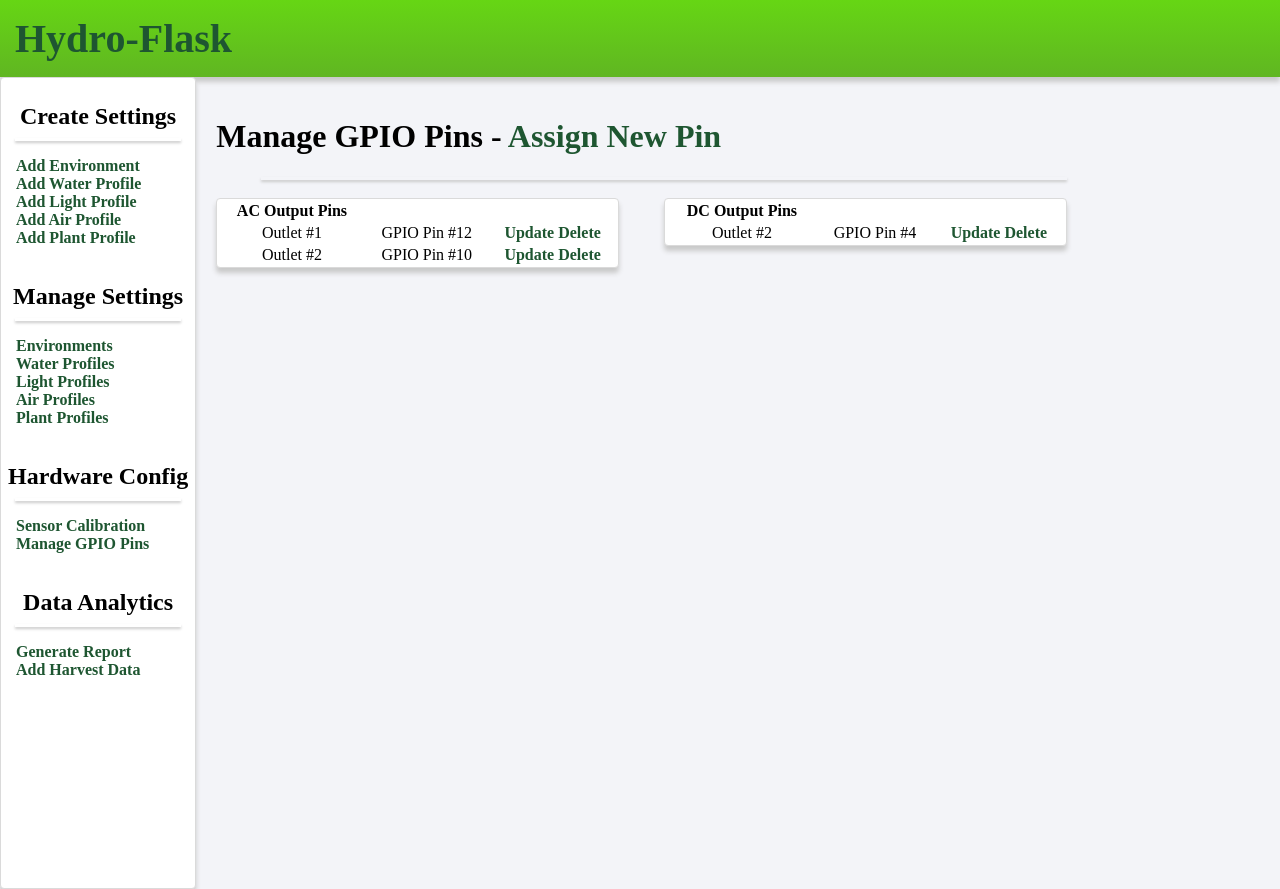
After one commit to ahensley149/hydro_flask, a Flask app: page /pins in a window 1280 px wide. The commit adds this page. Run offline with Flask 2, Linux system fonts and the light colour scheme; data comes from the database, SQL or seed files in the repository; both versions use the stored data as it was after the commit.

Commit message:
Added Pin class and Sensor Calibration, also refined design on pages

```diff
--- a/static/css/main.css
+++ b/static/css/main.css
@@ -46,7 +46,7 @@ ul {
     float:left;
 }
 
-.environments{
+.environments, .sensors{
     display:grid;
     grid-template-columns: 1fr 1fr;
     gap: 1em;
@@ -58,7 +58,7 @@ ul {
     gap: 1em;
 }
 
-.water, .plant, .light {
+.water, .plant, .light, .air, .pin {
     background-color: #fff;
     text-align: center;
     box-shadow: 0px 5px 5px #c9c9c9;
@@ -68,7 +68,7 @@ ul {
     margin-top:10px;
 }
 
-.environment{
+.environment, .sensor{
     background-color: #fff;
     text-align: center;
     box-shadow: 0px 5px 5px #c9c9c9;
--- a/templates/add_light.html
+++ b/templates/add_light.html
@@ -12,9 +12,9 @@
         <input type="text" name="model" id="model">
         <br /><br />
         <label>Start Time: </label>
-        <input type="time" name="start_time" id="start_time">
+        <input type="time" name="start_time" id="start_time" value="05:00">
         <label>End Time: </label>
-        <input type="time" name="end_time" id="end_time">
+        <input type="time" name="end_time" id="end_time" value="19:00">
         <br /><br />
         <input type="submit" value="Add Light Profile">
     </form>
--- a/templates/dashboard.html
+++ b/templates/dashboard.html
@@ -14,6 +14,8 @@
                 <ul>
                     {% for plant in enviro.plants %}
                         <li>{{ plant.name }}</li>
+                        {{ plant }}
+                        <li>{{ plant.plant_date }}</li>
                     {% endfor %}
                 </ul>
             </div>
--- /dev/null
+++ b/templates/index_pins.html
@@ -0,0 +1,51 @@
+{% extends 'layout.html' %}
+{% block body %}
+<div class="content">
+    <h1>Manage GPIO Pins - <a href = "/add_pin">Assign New Pin</a></h1>
+    <hr class="line">
+    <table class="pin" width="45%" style="float:left;">
+        <tr>
+            <th>
+                AC Output Pins
+            </th>
+        </tr>
+        {% for ac_pin in ac_pins %}
+        <tr>
+            <td>
+                Outlet #{{ ac_pin.num }}
+            </td>
+            <td>
+                GPIO Pin #{{ ac_pin.gpio_pin }}
+            </td>
+            <td>
+                <a href ="/update_pin/{{ac_pin.id}}">Update</a>
+                <a href ="/delete_pin/{{ac_pin.id}}">Delete</a>
+            </td>
+        </tr>
+        {% endfor %}
+    </table>
+    <table class="pin" width="45%" style="margin-left:5%;float:left;">
+        <tr>
+            <th>
+                DC Output Pins
+            </th>
+        </tr>
+        {% for dc_pin in dc_pins %}
+        <tr>
+            <td>
+                Outlet #{{ dc_pin.num }}
+            </td>
+            <td>
+                GPIO Pin #{{ dc_pin.gpio_pin }}
+            </td>
+            <td>
+                <a href ="/update_pin/{{dc_pin.id}}">Update</a>
+                <a href ="/delete_pin/{{dc_pin.id}}">Delete</a>
+            </td>
+        </tr>
+        {% endfor %}
+    </table>
+
+    </div>
+</div>
+{% endblock %}
--- a/templates/layout.html
+++ b/templates/layout.html
@@ -33,6 +33,13 @@
                 <li><a href = "/plant">Plant Profiles</a></li>
             </ul>
             <br />
+            <h2 class="nav_title">Hardware Config</h2>
+            <hr class="line">
+            <ul>
+                <li><a href="/sensors">Sensor Calibration</a></li>
+                <li><a href="/pins">Manage GPIO Pins</a></li>
+            </ul>
+            <br />
             <h2 class="nav_title">Data Analytics</h2>
             <hr class = "line">
             <ul>
--- a/views.py
+++ b/views.py
@@ -1,4 +1,4 @@
-from datetime import datetime
+from datetime import datetime, date
 from sensor_data import current_ph, current_ec
 from models import *
 
@@ -29,6 +29,7 @@ def add_environment():
     plants = Plant.query.all()
     waters = Water.query.all()
     lights = Light.query.all()
+    airs = Air.query.all()
 
     if request.method == 'POST':
         name = request.form['name']
@@ -40,16 +41,14 @@ def add_environment():
         air_pump = request.form['air_pump']
         ph_solenoid = request.form['ph_solenoid']
         nutrient_solenoid = request.form['nutrient_solenoid']
-        if not request.form['active']:
-            active = 0
-        else:
-            active = request.form['active']
+        active = request.form['active']
         plants = request.form.getlist('plant')
 
         new_enviro = Enviro(name=name, water_id=water, light_id=light, active=active, ph_sensor=ph, ec_sensor=ec,
             water_pump=water_pump, air_pump=air_pump, ph_solenoid=ph_solenoid, nutrient_solenoid=nutrient_solenoid)
         for plant in plants:
             new_plant = Plant.query.get(plant)
+            new_plant.plant_date = str(date.today())
             new_enviro.plants.append(new_plant)
 
         try:
@@ -60,7 +59,7 @@ def add_environment():
             return 'There was an issue adding your environment'
 
     else:
-        return render_template('add_environment.html', plants=plants, waters=waters, lights=lights)
+        return render_template('add_environment.html', plants=plants, waters=waters, lights=lights, airs=airs)
 
 @app.route('/update_enviro/<int:id>', methods=['POST', 'GET'])
 
@@ -339,5 +338,92 @@ def delete_air_profile(id):
         return 'There was an issue deleting the air profile'
 
 
+@app.route('/pins')
+
+def list_pins():
+    ac_pins = Pin.query.filter_by(output = 1)
+    dc_pins = Pin.query.filter_by(output = 2)
+    return render_template('index_pins.html', ac_pins=ac_pins, dc_pins=dc_pins)
+
+@app.route('/add_pin', methods=['POST', 'GET'])
+
+def add_pin():
+    if request.method == 'POST':
+        num = request.form['num']
+        output = request.form['output']
+        gpio_pin = request.form['gpio_pin']
+
+        new_pin = Pin(num=num,output=output,gpio_pin=gpio_pin)
+
+        try:
+            db.session.add(new_pin)
+            db.session.commit()
+            return redirect('/pins')
+        except:
+            return 'There was an issue adding the pin'
+
+    else:
+        return render_template('add_pin.html')
+
+@app.route('/update_pin/<int:id>', methods=['POST', 'GET'])
+
+def update_pin(id):
+    pin = Pin.query.get_or_404(id)
+    if request.method == 'POST':
+        pin.num = request.form['num']
+        pin.output = request.form['output']
+        pin.gpio_pin = request.form['gpio_pin']
+
+        try:
+            db.session.commit()
+            return redirect('/pins')
+        except:
+            return 'There was an issue updating the pin'
+
+    else:
+        return render_template('update_pin.html', pin=pin)
+
+@app.route('/delete_pin/<int:id>', methods=['POST', 'GET'])
+
+def delete_pin(id):
+    pin = Pin.query.get_or_404(id)
+    try:
+        db.session.delete(pin)
+        db.session.commit()
+        return redirect('/pins')
+    except:
+        return 'There was an issue deleting the pin'
+
+@app.route('/sensors', methods=['POST', 'GET'])
+
+def sensors():
+    ph_level = current_ph(1)
+    ec_level = current_ec(1)
+    if request.method == 'POST':
+        if request.form['sensor'] == 'ph':
+            offset = ph_level - request.form['actual_ph']
+        else:
+            offset = ec_level - request.form['actual_ec']
+
+        return offset
+    else:
+        return render_template('sensor_calibration.html', ph_level=ph_level, ec_level=ec_level)
+
+@app.route('/sensor/<int:sensor>', methods=['POST', 'GET'])
+
+def sensor_calibration(sensor):
+    ph_level = current_ph(1)
+    ec_level = current_ec(1)
+    if request.method == 'POST':
+        if sensor == 1:
+            offset = ph_level - float(request.form['actual_ph'])
+        else:
+            offset = ec_level - float(request.form['actual_ec'])
+
+        return str(offset)
+    else:
+        return render_template('sensor_calibration.html', ph_level=ph_level, ec_level=ec_level)
+
+
 if __name__ == "__main__":
     app.run(debug=True)
```
Also changed, not shown: models.py (+12 -3 lines), templates/add_air.html (+4 -4 lines), templates/add_pin.html (added, +32 -0 lines), templates/sensor_calibration.html (added, +32 -0 lines), templates/update_pin.html (added, +32 -0 lines), hydro.db.
